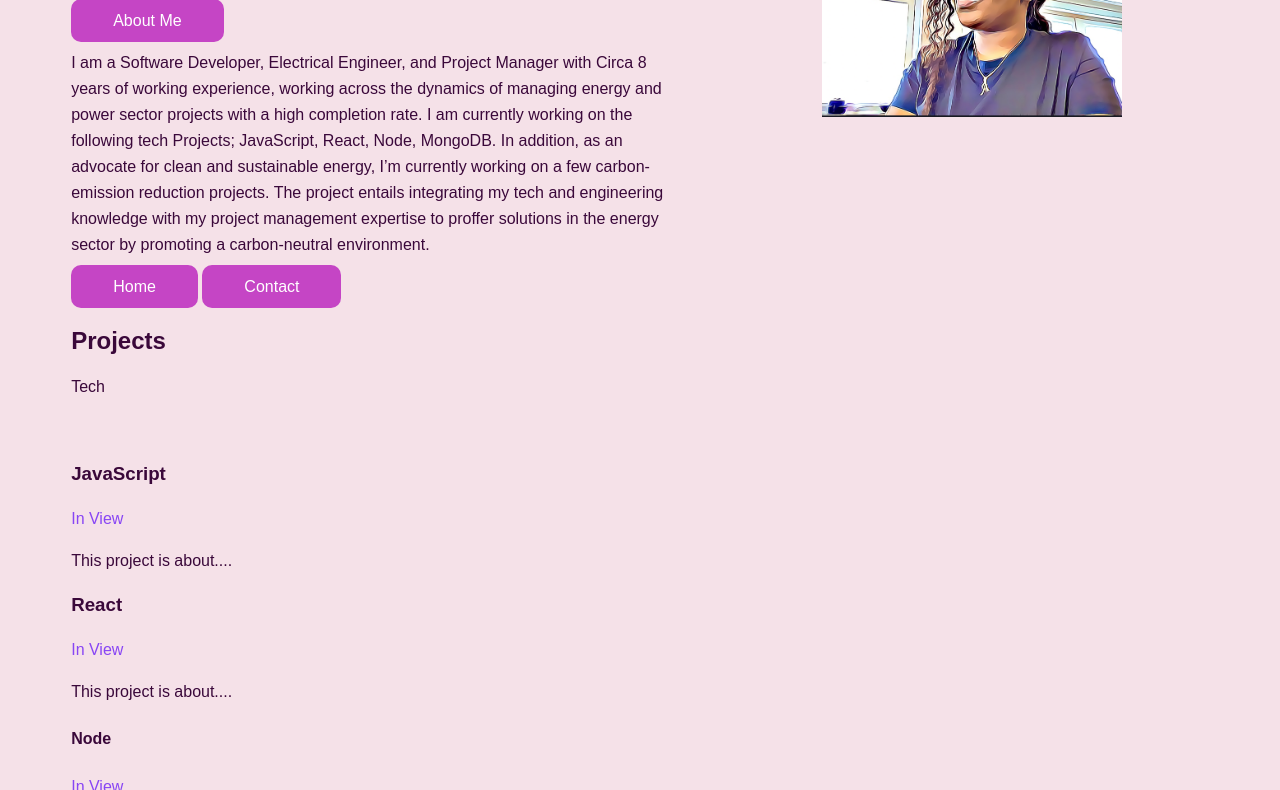
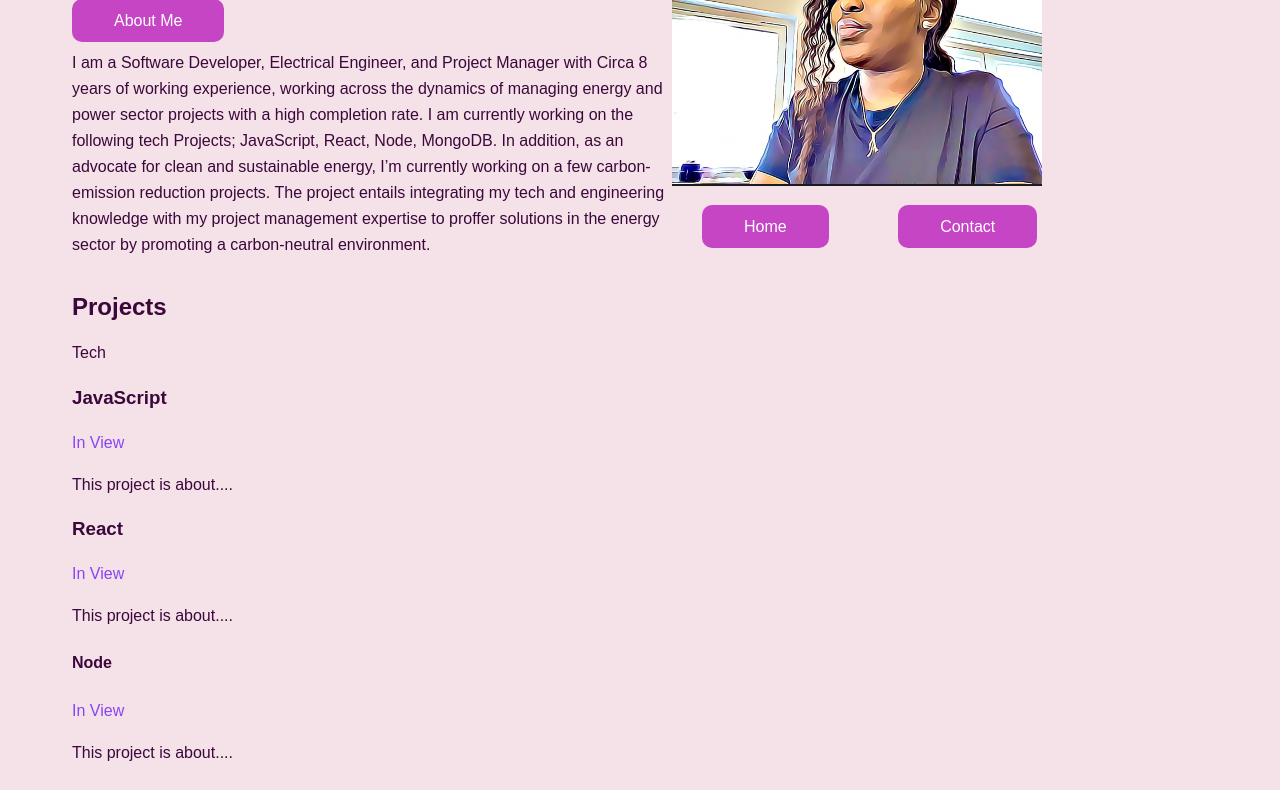
Before and after one commit to black-codher-bootcamp-2021-vaughan/unit-02-html-css-assessment-ayobamialakiu, a website: page index.html in a window 1280 px wide. Shown: the part 92-882 px from the top of the page. Drawn offline with Linux system fonts and the light colour scheme.

Commit message:
Html and Css Assessment

```diff
--- a/index.html
+++ b/index.html
@@ -2,7 +2,7 @@
 <html lang="en">
     <meta charset="utf-8">
     <head>
-        <title>ayobamialakiu.com</title>
+        <title>ayobamialakiucom</title>
         <link rel="stylesheet" type="text/css" href="style/main.css">
         <link rel="icon" href="img/working.ico" type="image/x-icon">
 
@@ -17,14 +17,15 @@
                 <section>
                     <a class="primary-btn" href="#">About Me</a>
                 <p>I am a Software Developer, Electrical Engineer, and Project Manager with Circa 8 years of working experience, working across the dynamics of managing energy and power sector projects with a high completion rate. I am currently working on the following tech Projects; JavaScript, React, Node, MongoDB. In addition, as an advocate for clean and sustainable energy, I’m currently working on a few carbon-emission reduction projects. The project entails integrating my tech and engineering knowledge with my project management expertise to proffer solutions in the energy sector by promoting a carbon-neutral environment.</p>
-                <nav>
-                    <a a class="secondary-btn" href="#Home">Home</a>
-                    <a a class="secondary-btn" href="#Contact">Contact</a>
-                </nav>
+
             </section>
                 </div>
-            <div class="half-width">
+            <div class="right-width">
                 <img class="side-img" src="img/ProfileAvatar.png" alt="">
+                <nav>
+                    <a a class="secondary-btn" id="home" href="#Home">Home</a>
+                    <a a class="secondary-btn" id="contact" href="#Contact">Contact</a>
+                </nav>
             </div>
         </section>
         <section class="container Projects">
--- a/style/main.css
+++ b/style/main.css
@@ -1,4 +1,5 @@
 body {
+    padding-left: 5%;
     font-family: sans-serif;
     color: rgb(58, 8, 58);
     line-height: 26px;
@@ -28,9 +29,25 @@ body {
     width:50%;
     float:left;
 }
+.right-width{
+
+}
+nav{
+    padding: 10px;
+    margin-top: 10px;
+}
+#home{
+    margin-left: 30px;
+}
+#contact{
+    margin-left: 65px;
+}
 .side-img{
-    width: 50%;
-    padding-left: 25%;
+
+    width: 370px;
+    height: 270px;
+
+
 }
 .primary-btn {
     color: white;
@@ -55,7 +72,7 @@ h1{
     font-size: 2.5em;
 }
 .container{
-    padding-left:5%;
+
     display: inline-block;
 }
 .experiences {
@@ -71,7 +88,7 @@ h1{
 }
 
 ul{
-    display: inline;
+    padding-inline-start: 0px;
 }
 li{
     display: inline;
```
Also changed, not shown: README.md.
